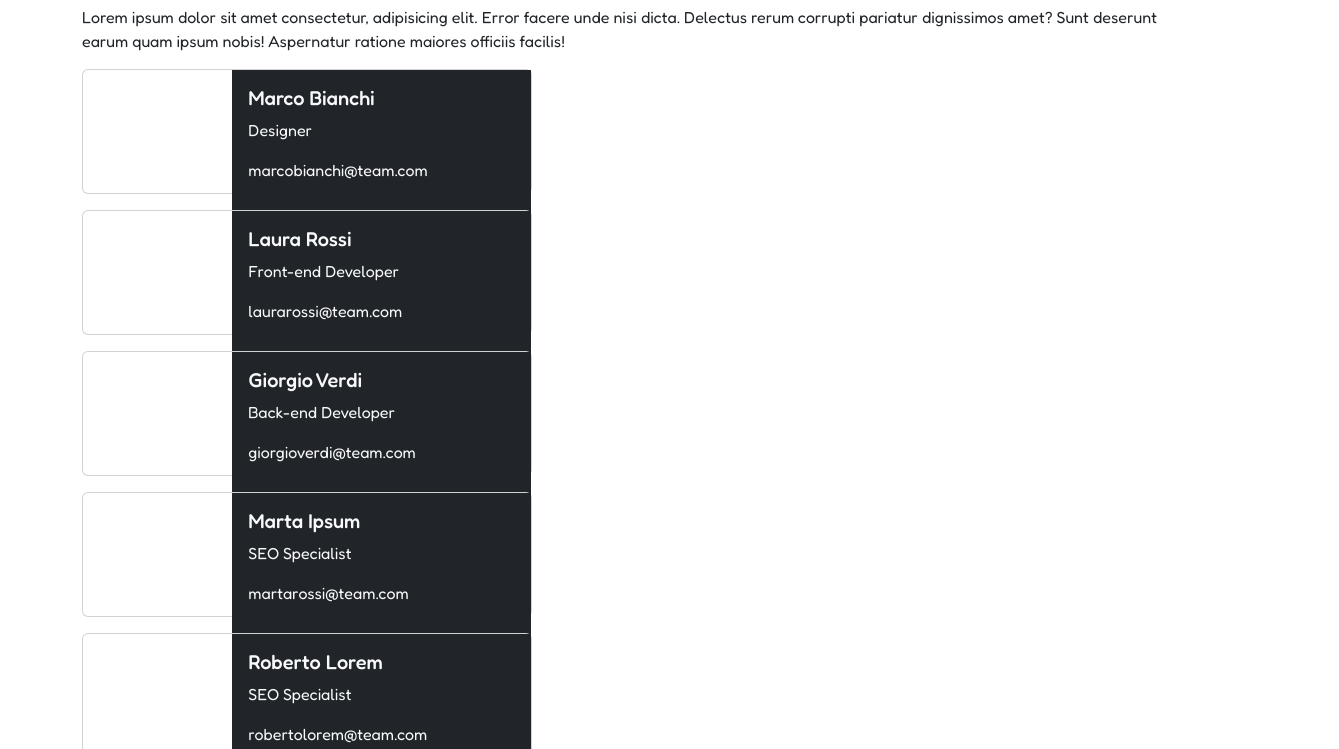
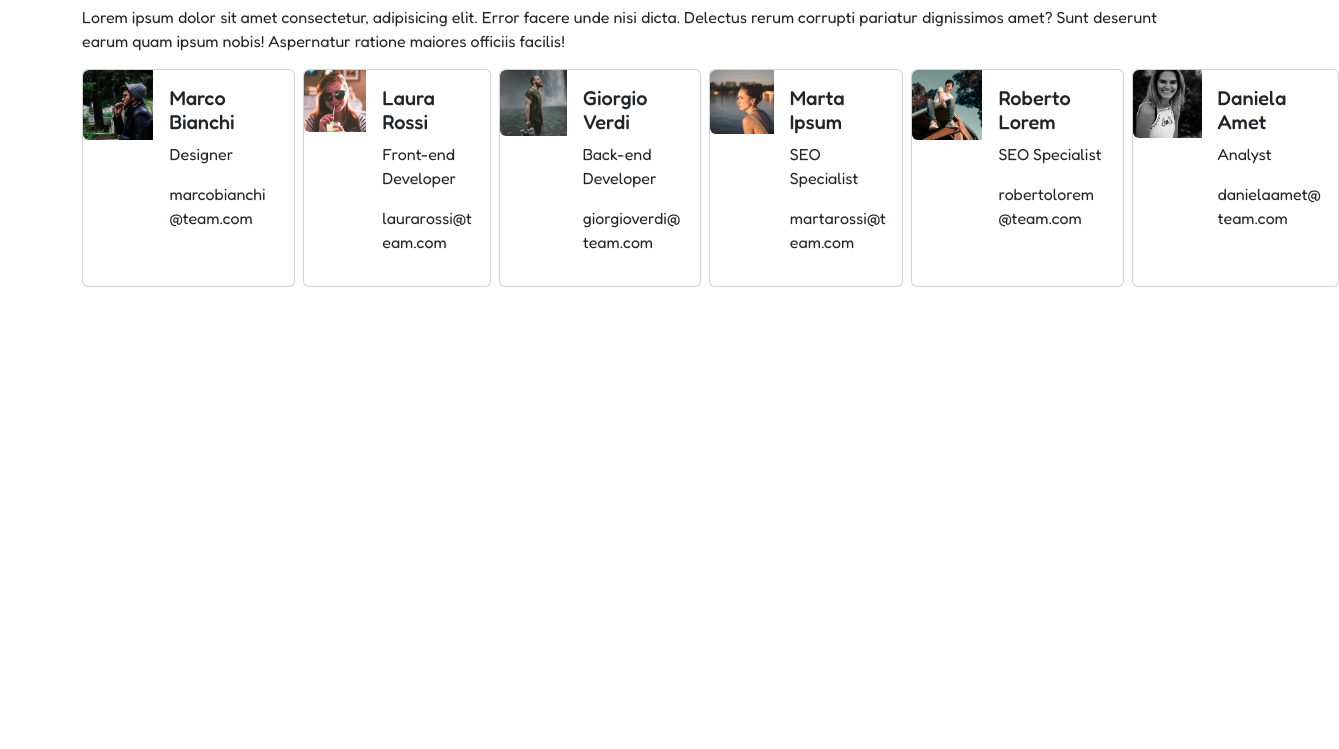
Before and after one commit to carlomagno-ale/js-our-team, a plain HTML site: page index.html in a window 1280 px wide. Shown: the part 51-800 px from the top of the page, 1339 px wide, since content can reach past the window. Drawn offline with nearby package versions, Linux system fonts and the light colour scheme.

Commit message:
fix image path

```diff
--- a/assets/script.js
+++ b/assets/script.js
@@ -3,37 +3,37 @@ const teamMembers = [
     name: "Marco Bianchi",
     role: "Designer",
     email: "marcobianchi@team.com",
-    img: "img/male1.png"
+    img: "./assets/img/male1.png"
   },
   {
     name: "Laura Rossi",
     role: "Front-end Developer",
     email: "laurarossi@team.com",
-    img: "img/female1.png"
+    img: "./assets/img/female1.png"
   },
   {
     name: "Giorgio Verdi",
     role: "Back-end Developer",
     email: "giorgioverdi@team.com",
-    img: "img/male2.png"
+    img: "./assets/img/male2.png"
   },
   {
     name: "Marta Ipsum",
     role: "SEO Specialist",
     email: "martarossi@team.com",
-    img: "img/female2.png"
+    img: "./assets/img/female2.png"
   },
   {
     name: "Roberto Lorem",
     role: "SEO Specialist",
     email: "robertolorem@team.com",
-    img: "img/male3.png"
+    img: "./assets/img/male3.png"
   },
   {
     name: "Daniela Amet",
     role: "Analyst",
     email: "danielaamet@team.com",
-    img: "img/female3.png"
+    img: "./assets/img/female3.png"
   }
 ];
 
@@ -59,12 +59,12 @@ function getObjHtml(object) {
 
   const markup = `
   <div class="d-flex gap-2">
-   <div class="card mb-3" style="width: 450px; height: 125px;">
+   <div class="card">
             <div class="row g-0">
               <div class="col-md-4">
                 <img src="${img}" class="img-fluid rounded-start" alt="">
               </div>
-              <div class="col-md-8 bg-dark text-light">
+              <div class="col-md-8">
                 <div class="card-body">
                   <h5 id="card-name">${name}</h5>
                   <p id="card-role">${role}</p>
--- a/index.html
+++ b/index.html
@@ -28,9 +28,9 @@
 
     <div class="d-flex gap-2">
 
-      <section id="cards" class="">
+      <section id="cards" class="d-flex gap-2">
 
-        <!-- <div class="d-flex gap-2">
+        <!--
 
           <div class="card mb-3" style="width: 450px; height: 125px;">
             <div class="row g-0">
@@ -46,8 +46,7 @@
               </div>
             </div>
           </div>
-
-        </div> -->
+        -->
 
       </section>
 
```
